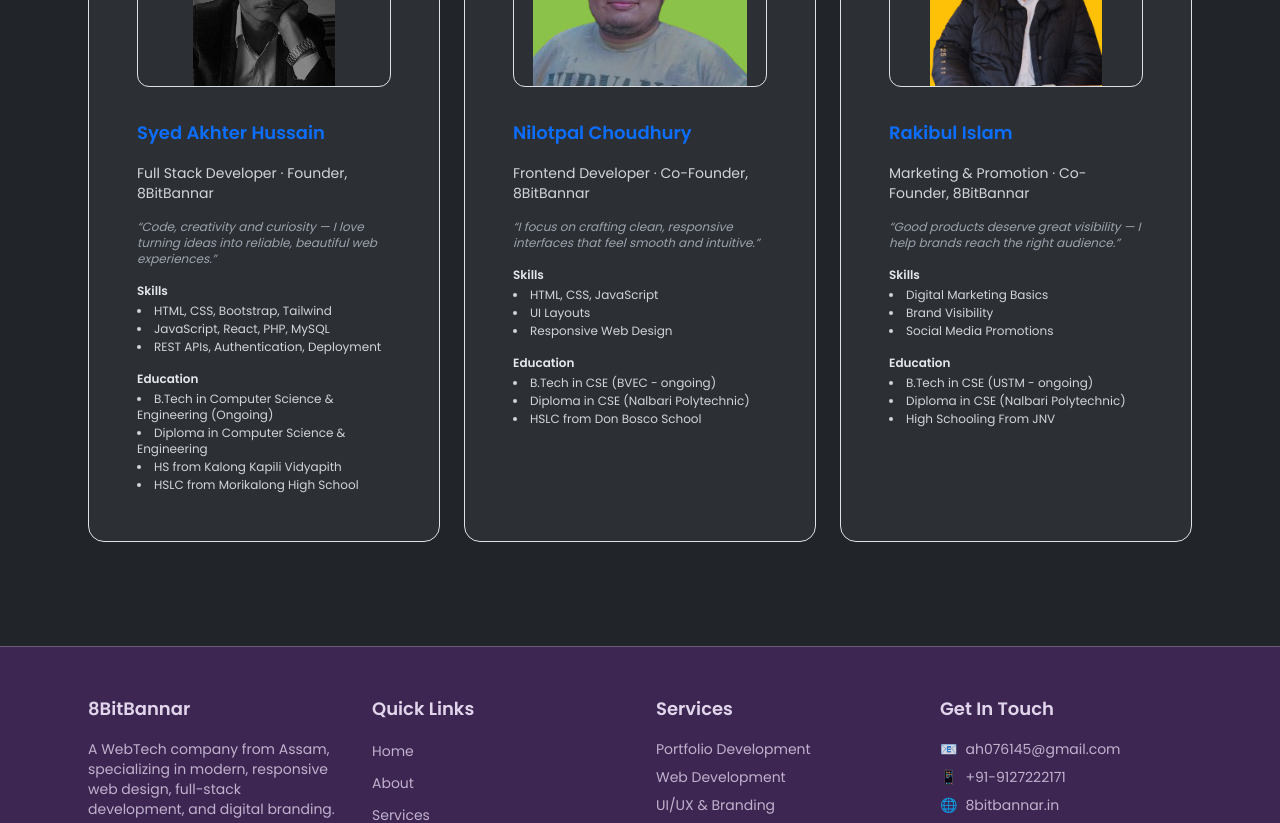
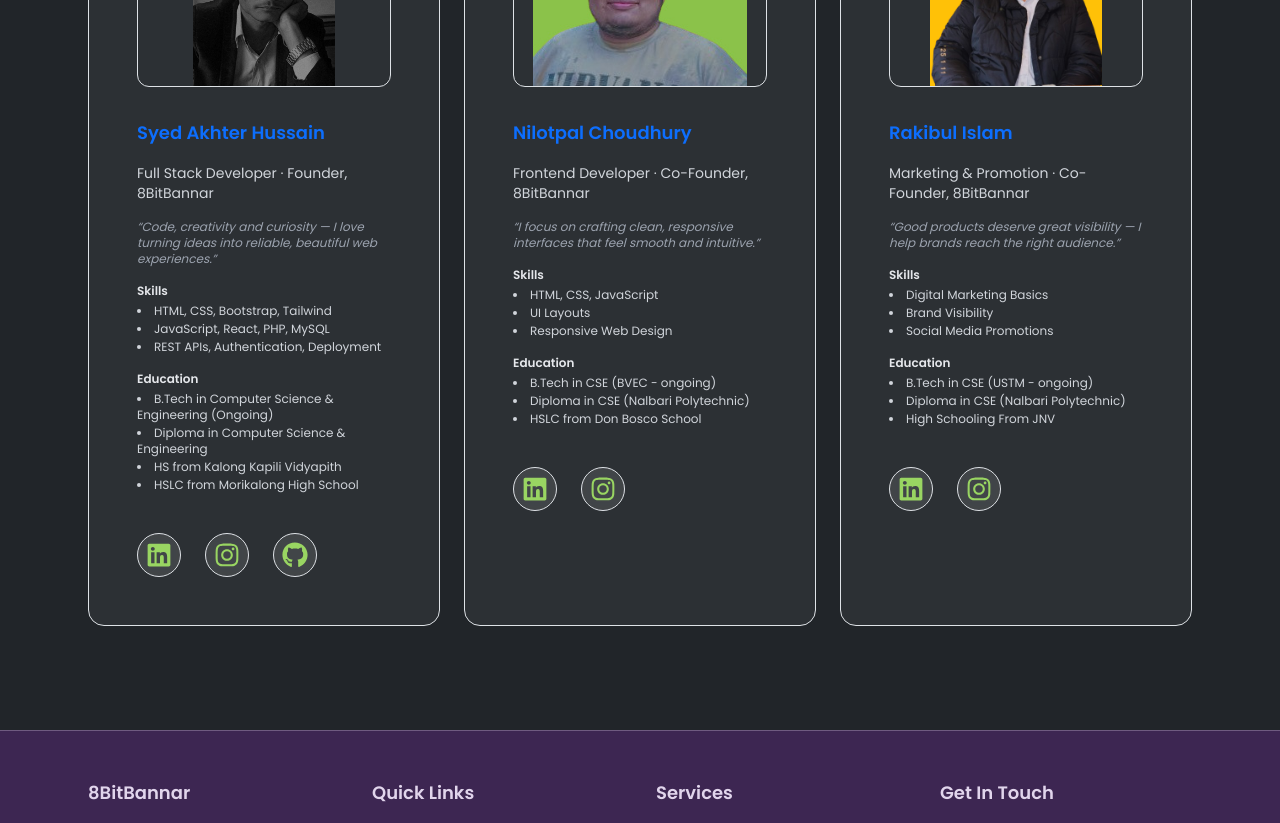
Before and after one commit to Ak7865/portflio, a React (Vite) app: page /about in a window 1280 px wide. Shown: the part 603-1426 px from the top of the page. Built offline with nearby package versions, Linux system fonts and the light colour scheme.

Commit message:
socials icon

```diff
--- a/package.json
+++ b/package.json
@@ -15,6 +15,7 @@
     "framer-motion": "^12.23.24",
     "react": "^19.2.0",
     "react-dom": "^19.2.0",
+    "react-icons": "^5.5.0",
     "react-router-dom": "^7.9.6",
     "react-typed": "^2.0.12"
   },
--- a/src/components/Footer.jsx
+++ b/src/components/Footer.jsx
@@ -18,7 +18,10 @@ export default function Footer() {
   ];
 
   return (
-    <footer className="border-t border-lavender/30 mt-10" style={{ backgroundColor: 'rgb(61,38,82)' }}>
+    <footer
+      className="border-t border-lavender/30 mt-10"
+      style={{ backgroundColor: "rgb(61,38,82)" }}
+    >
       <div className="max-w-6xl mx-auto px-4 sm:px-6 py-8 sm:py-12">
         {/* Main Footer Content */}
         <div className="grid grid-cols-1 md:grid-cols-2 lg:grid-cols-4 gap-8 mb-8">
--- a/src/components/TeamCard.jsx
+++ b/src/components/TeamCard.jsx
@@ -1,6 +1,15 @@
 import { motion } from "framer-motion";
+import { FaLinkedin, FaInstagram, FaGithub } from "react-icons/fa";
 
-export default function TeamCard({ name, role, quote, skills, education, img }) {
+export default function TeamCard({
+  name,
+  role,
+  quote,
+  skills,
+  education,
+  img,
+  socials,
+}) {
   return (
     <motion.div
       whileHover={{ y: -6, scale: 1.02 }}
@@ -8,11 +17,10 @@ export default function TeamCard({ name, role, quote, skills, education, img })
     >
       {/* TEAM IMAGE */}
       <img
-  src={img}
-  alt={name}
-  className="w-full h-48 object-contain rounded-xl border border-white/10 mb-3 bg-transparent"
-/>
-
+        src={img}
+        alt={name}
+        className="w-full h-48 object-contain rounded-xl border border-white/10 mb-3 bg-transparent"
+      />
 
       <h3 className="text-lg font-semibold text-primary">{name}</h3>
       <p className="text-sm text-gray-300">{role}</p>
@@ -35,6 +43,53 @@ export default function TeamCard({ name, role, quote, skills, education, img })
           ))}
         </ul>
       </div>
+      {/* SOCIAL ICONS */}
+      {/* SOCIAL ICONS */}
+      {socials && (
+        <div className="flex gap-4 mt-4">
+          {socials.linkedin && (
+            <a
+              href={socials.linkedin}
+              target="_blank"
+              rel="noreferrer"
+              className="w-11 h-11 flex items-center justify-center rounded-full
+                   bg-white/10 hover:bg-white/20 text-soft-green hover:text-accent-green
+                   transition-all backdrop-blur-sm border border-white/10"
+              style={{ textDecoration: "none" }}
+            >
+              <FaLinkedin size={26} />
+            </a>
+          )}
+
+          {socials.instagram && (
+            <a
+              href={socials.instagram}
+              target="_blank"
+              rel="noreferrer"
+              className="w-11 h-11 flex items-center justify-center rounded-full
+                   bg-white/10 hover:bg-white/20 text-soft-green hover:text-pink-400
+                   transition-all backdrop-blur-sm border border-white/10"
+              style={{ textDecoration: "none" }}
+            >
+              <FaInstagram size={26} />
+            </a>
+          )}
+
+          {socials.github && (
+            <a
+              href={socials.github}
+              target="_blank"
+              rel="noreferrer"
+              className="w-11 h-11 flex items-center justify-center rounded-full
+                   bg-white/10 hover:bg-white/20 text-soft-green hover:text-white
+                   transition-all backdrop-blur-sm border border-white/10"
+              style={{ textDecoration: "none" }}
+            >
+              <FaGithub size={26} />
+            </a>
+          )}
+        </div>
+      )}
     </motion.div>
   );
 }
--- a/src/index.css
+++ b/src/index.css
@@ -4,12 +4,12 @@
 
 /* GLOBAL COLORS */
 :root {
-  --primary: #3D2652;
-  --soft-green: #99D562;
-  --lavender: #E1D5EC;
-  --accent-green: #28AF6E;
-  --dark: #1B1128;
-  --navy-sky:#5F9EA0;
+  --primary: #3d2652;
+  --soft-green: #99d562;
+  --lavender: #e1d5ec;
+  --accent-green: #28af6e;
+  --dark: #1b1128;
+  --navy-sky: #5f9ea0;
 }
 
 body {
@@ -30,8 +30,8 @@ html {
 
 /* NAVBAR */
 .navbar {
-  background: #3D2652;
-  border-bottom: 1px solid rgba(225,213,236,0.3);
+  background: #3d2652;
+  border-bottom: 1px solid rgba(225, 213, 236, 0.3);
   padding: 15px 0;
 }
 
@@ -49,7 +49,7 @@ html {
   background: var(--primary);
   padding: 20px;
   text-align: center;
-  border-top: 1px solid rgba(225,213,236,0.3);
+  border-top: 1px solid rgba(225, 213, 236, 0.3);
   color: var(--lavender);
 }
 a,
@@ -104,5 +104,5 @@ a:visited {
   object-fit: cover;
   object-position: top;
   border-radius: 16px;
-  border: 2px solid rgba(225,213,236,0.4);
+  border: 2px solid rgba(225, 213, 236, 0.4);
 }
--- a/src/pages/About.jsx
+++ b/src/pages/About.jsx
@@ -23,6 +23,11 @@ const team = [
       "HSLC from Morikalong High School",
     ],
     img: akhterImg,
+    socials: {
+      linkedin: "https://www.linkedin.com/in/syed-akhter-hussain-026361233/",
+      instagram: "https://instagram.com/syed_akhter_hussain",
+      github: "https://github.com/Ak7865",
+    },
   },
   {
     name: "Nilotpal Choudhury",
@@ -36,6 +41,10 @@ const team = [
       "HSLC from Don Bosco School",
     ],
     img: nilotpalImg,
+    socials: {
+      linkedin: "https://www.linkedin.com/in/nilotpal-choudhury-872317234/",
+      instagram: "https://www.instagram.com/nilotpal_8475",
+    },
   },
   {
     name: "Rakibul Islam",
@@ -46,21 +55,23 @@ const team = [
       "Digital Marketing Basics",
       "Brand Visibility",
       "Social Media Promotions",
-
     ],
     education: [
       "B.Tech in CSE (USTM - ongoing)",
       "Diploma in CSE (Nalbari Polytechnic)",
-      "High Schooling From JNV"
+      "High Schooling From JNV",
     ],
     img: rakibulImg,
+    socials: {
+      linkedin: "https://www.linkedin.com/in/rakibul-islam-809570239/",
+      instagram: "https://www.instagram.com/just_bul",
+    },
   },
 ];
 
 export default function About() {
   return (
     <div className="max-w-6xl mx-auto px-4 sm:px-6 py-10 sm:py-16 space-y-10">
-
       <motion.h1
         initial={{ opacity: 0, y: 10 }}
         animate={{ opacity: 1, y: 0 }}
@@ -71,7 +82,8 @@ export default function About() {
 
       <p className="text-sm sm:text-base text-gray-300 max-w-3xl">
         8BitBannar is a WebTech company from Assam, specializing in modern,
-        responsive web design, full-stack development, UI/UX, and digital branding.
+        responsive web design, full-stack development, UI/UX, and digital
+        branding.
       </p>
 
       <motion.h2
--- a/src/pages/Home.jsx
+++ b/src/pages/Home.jsx
@@ -77,10 +77,7 @@ export default function Home() {
             help brands build a strong digital presence.
           </motion.p>
 
-          <motion.div
-            variants={itemVariants}
-            className="flex flex-wrap gap-4"
-          >
+          <motion.div variants={itemVariants} className="flex flex-wrap gap-4">
             <motion.div whileHover={{ scale: 1.05 }} whileTap={{ scale: 0.95 }}>
               <Link
                 to="/portfolio"
--- a/src/pages/Portfolio.jsx
+++ b/src/pages/Portfolio.jsx
@@ -33,8 +33,8 @@ export default function Portfolio() {
       </motion.h1>
 
       <p className="text-sm sm:text-base text-gray-300 max-w-3xl mb-8">
-        A glimpse of some of the projects and experiments done by 8BitBannar.
-        We keep learning, iterating, and building better each time.
+        A glimpse of some of the projects and experiments done by 8BitBannar. We
+        keep learning, iterating, and building better each time.
       </p>
 
       <div className="row g-4">
```
Also changed, not shown: src/components/Navbar.jsx (+8 -3 lines), src/pages/Contact.jsx (+26 -14 lines), 1 other file (tests, documents, lock files or other folders).
